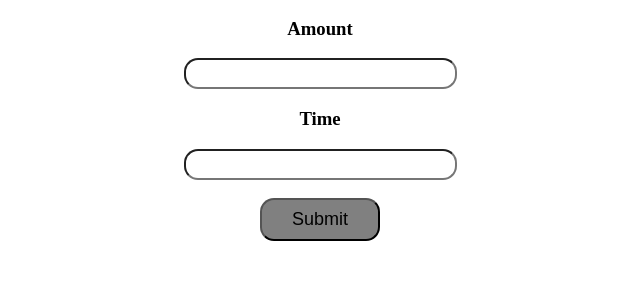
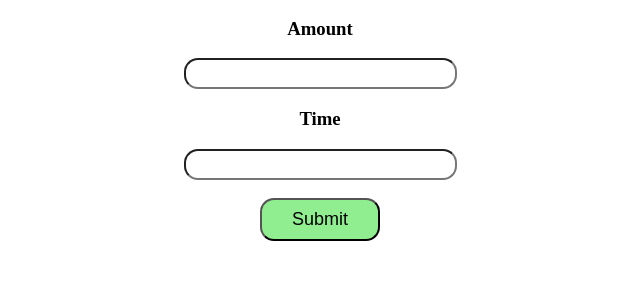
Before and after one commit to vesalapu/credit-card-fraud-detection, a Flask app: page / in a window 1280 px wide, with the pointer over the restyled element. Shown: the part 206-506 px from the top of the page, without its empty margins (320-960 px from the left). Run offline with Flask 2, Linux system fonts and the light colour scheme; parts of the project's set-up code (start-up, migrations or seed data) failed here and were passed over.

Commit message:
Update index.html

```diff
--- a/templates/index.html
+++ b/templates/index.html
@@ -77,7 +77,7 @@
         }
 
         #sub:hover {
-            background-color: grey;
+            background-color: lightgreen;
         }
 
         #first {
```
